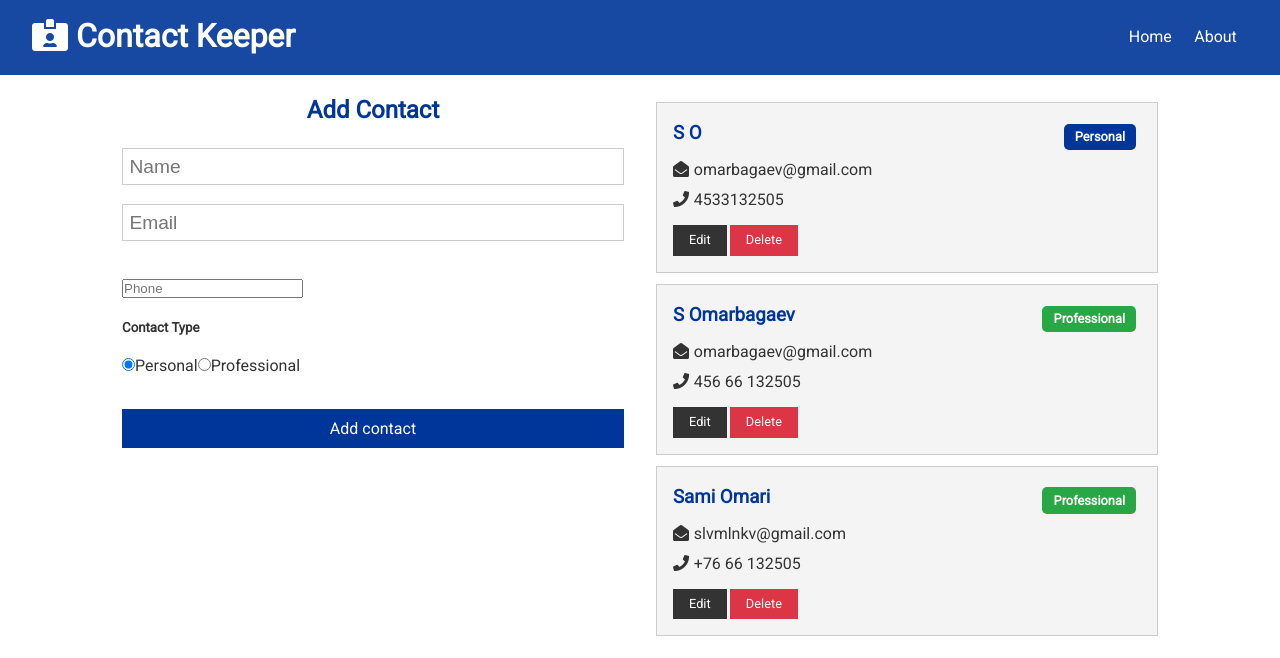
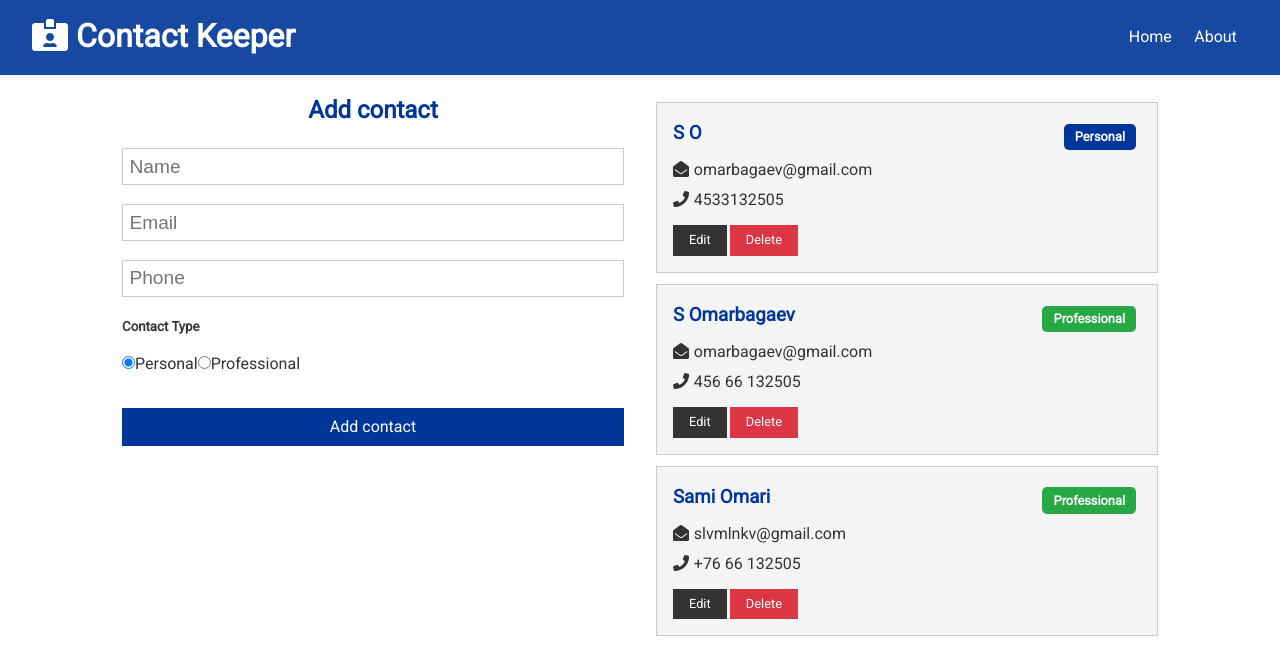
Before and after one commit to mariache/ContactKeeper, a React (Create React App) app in the folder client/: page / in a window 1280 px wide. Shown: the top 658 px of the page. Built offline with nearby package versions, Linux system fonts and the light colour scheme.

Commit message:
- Fill the form  with current values when edit

```diff
--- a/client/src/App.css
+++ b/client/src/App.css
@@ -326,7 +326,7 @@ input[type='text'],
 input[type='email'],
 input[type='password'],
 input[type='date'],
-/* input[type='phone'], */
+input[type='phone'],
 select,
 textarea {
     display: block;
--- a/client/src/components/contacts/ContactForm.js
+++ b/client/src/components/contacts/ContactForm.js
@@ -1,8 +1,23 @@
-import React, { useState, useContext } from "react";
+import React, { useState, useContext, useEffect } from "react";
 import ContactContext from "./../context/contact/contactContext";
 
 const ContactForm = () => {
   const contactContext = useContext(ContactContext);
+
+  const { current, addContact } = contactContext;
+
+  useEffect(() => {
+    if (current !== null) {
+      setContact(current);
+    } else {
+      setContact({
+        name: "",
+        email: "",
+        phone: "",
+        type: "personal",
+      });
+    }
+  }, [contactContext, current]);
 
   const [contact, setContact] = useState({
     name: "",
@@ -19,7 +34,7 @@ const ContactForm = () => {
 
   const onSubmit = (e) => {
     e.preventDefault();
-    contactContext.addContact(contact);
+    addContact(contact);
     setContact({
       name: "",
       email: "",
@@ -30,7 +45,9 @@ const ContactForm = () => {
 
   return (
     <form onSubmit={onSubmit}>
-      <h2 className="text-primary">Add Contact</h2>
+      <h2 className="text-primary">
+        {current ? "Edit contact" : "Add contact"}
+      </h2>
       <input
         type="text"
         placeholder="Name"
@@ -72,7 +89,7 @@ const ContactForm = () => {
       <div>
         <input
           type="submit"
-          value="Add contact"
+          value={current ? "Update Contact" : "Add contact"}
           className="btn btn-primary btn-block"
         />
       </div>
```
